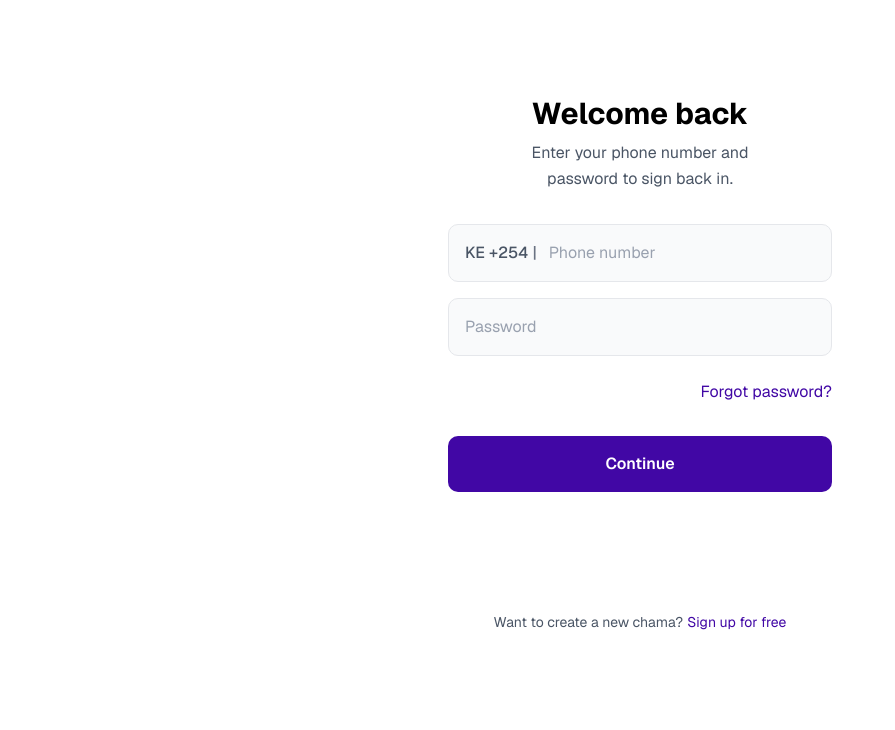
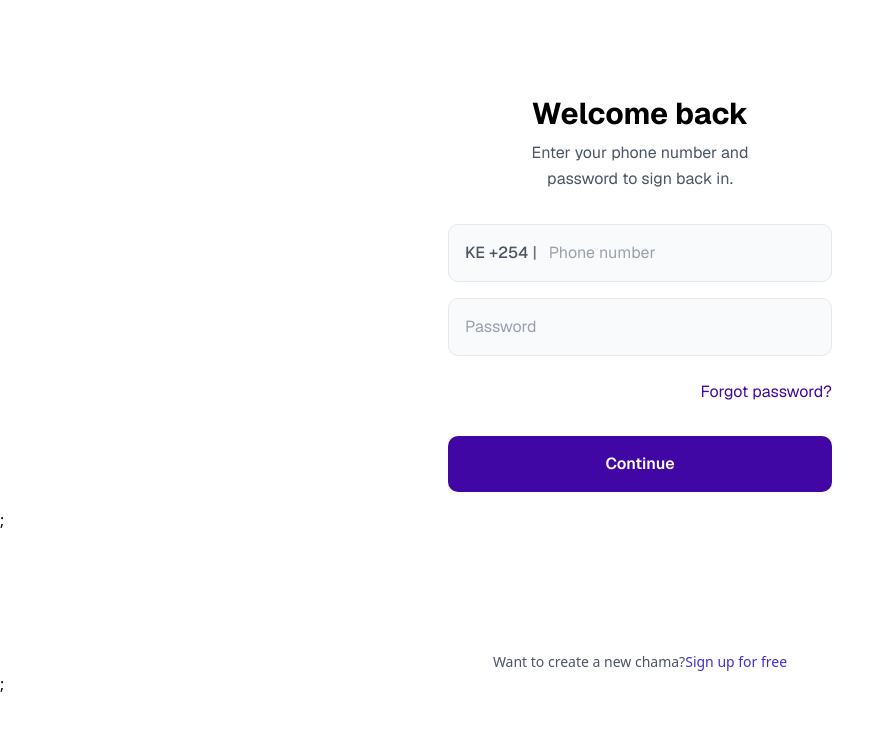
Before and after one commit to MastercraftHq/akibapamoja-frontend, a React (Vite) app: page /auth/login in a window 1280 px wide. Shown: the top 730 px of the page, without its empty margins (0-895 px from the left). Built offline with nearby package versions, Linux system fonts and the light colour scheme.

Commit message:
chore:Refactor login layout to include Footer component and clean up LoginPage structure

```diff
--- a/src/layouts/login/index.tsx
+++ b/src/layouts/login/index.tsx
@@ -1,10 +1,14 @@
 /** @format */
 import { Outlet } from "react-router-dom";
-import footer from "./footer";
+import Footer from "./footer";
 
 const LoginLayout = () => {
-  return <Outlet />;
-  footer;
+  return (
+    <>
+      <Outlet />;
+      <Footer />;
+    </>
+  );
 };
 
 export default LoginLayout;
--- a/src/pages/auth/login-page.tsx
+++ b/src/pages/auth/login-page.tsx
@@ -9,8 +9,8 @@ const LoginPage = () => {
   const [password, setPassword] = useState("");
 
   return (
-    <div>
-      <div className="flex flex-col items-center pt-24 min-h-screen font-geist p-4">
+    <>
+      <div className="flex flex-col items-center pt-24 font-geist p-4">
         <div className="text-center mb-8">
           <h1 className="text-3xl font-bold text-black mb-2">Welcome back</h1>
           <p className="text-gray-600 text-base leading-relaxed">
@@ -23,11 +23,10 @@ const LoginPage = () => {
         <div className="w-full max-w-sm">
           <div className="space-y-4 mb-6">
             <div className="flex items-center bg-gray-50 border border-gray-200 rounded-lg px-4 py-4">
-             <span className="text-gray-600 font-medium mr-3 flex items-center gap-1">
-              KE +254
-              <span className="text-gray-500">|</span>
-
-            </span>
+              <span className="text-gray-600 font-medium mr-3 flex items-center gap-1">
+                KE +254
+                <span className="text-gray-500">|</span>
+              </span>
 
               <input
                 type="tel"
@@ -52,19 +51,16 @@ const LoginPage = () => {
           <div className="text-right mb-8">
             <a
               href="/forgot-password"
-
               className="text-primary text-md hover:text-primary transition-colors"
-
             >
               Forgot password?
             </a>
           </div>
 
-
           <button className="w-full bg-primary text-white py-4 rounded-lg font-semibold text-base ">
             Continue
           </button>
-          <p className="text-center text-gray-600 text-sm mt-76 sm:mt-30">
+          {/* <p className="text-center text-gray-600 text-sm mt-76 sm:mt-30">
             Want to create a new chama?
             <a
               href="/sign-up"
@@ -72,11 +68,10 @@ const LoginPage = () => {
             >
               Sign up for free
             </a>
-          </p>
-
+          </p> */}
         </div>
       </div>
-    </div>
+    </>
   );
 };
 
```
